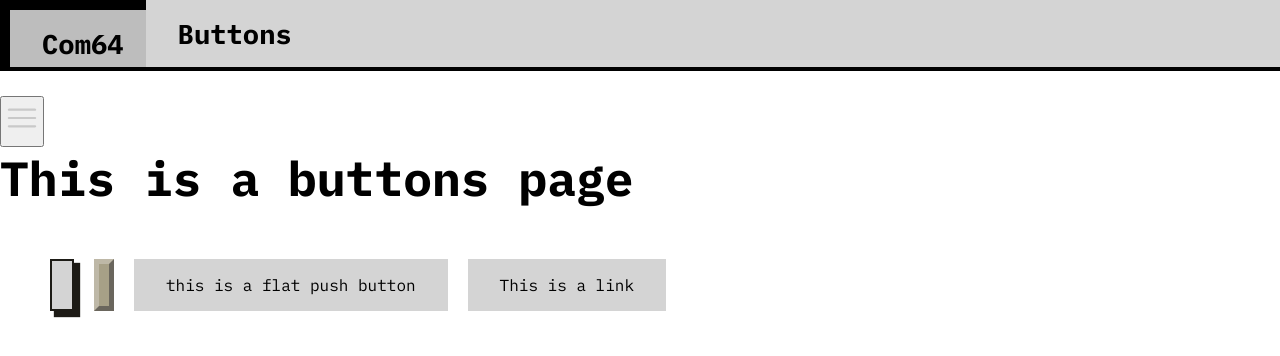
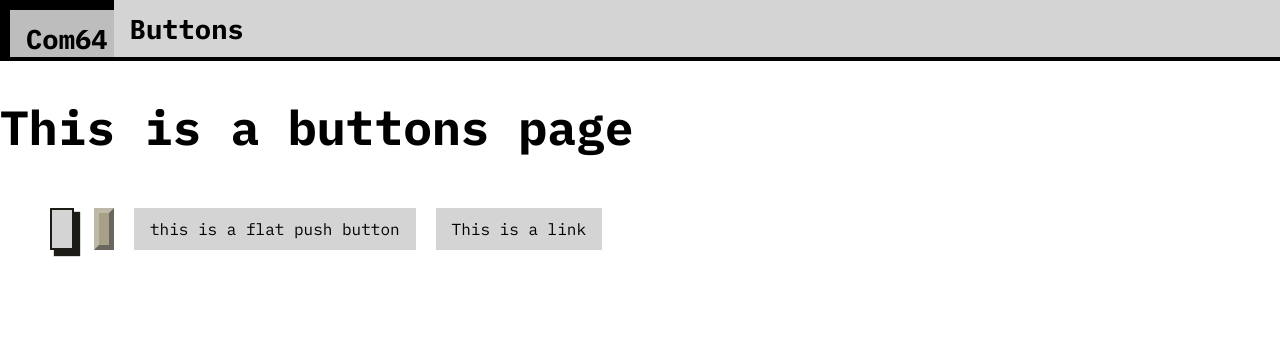
Before and after one commit to TPdkr/tpdkr_sandbox, a React (Vite) app in the folder sandbox/: page /tpdkr_sandbox/buttons in a window 1280 px wide. Shown: the top 356 px of the page. Built offline with nearby package versions, Linux system fonts and the light colour scheme.

Commit message:
fixed bug

```diff
--- a/sandbox/src/components/FlatPushButton.module.css
+++ b/sandbox/src/components/FlatPushButton.module.css
@@ -7,7 +7,7 @@
 }
 
 .FlatPushButtonContents {
-  padding: 1em 2em;
+  padding: 0.7rem 1rem;
   color: var(--onSurface);
   transition: all 150ms ease;
   background-color: var(--surface);
--- a/sandbox/src/components/Navbar.jsx
+++ b/sandbox/src/components/Navbar.jsx
@@ -5,23 +5,19 @@ import { useState } from "react";
 export default function Navbar() {
   const [isNavVisible, setIsNavVisible] = useState(false);
   return (
-    <div>
+    <>
       <button
-        id="open-sidebar-button"
+        className={styles.OpenSidebarButton}
         aria-label="open sidebar"
-        aria-expanded="false"
         aria-controls="navbar"
-        onClick={() => {
-          setIsNavVisible(true);
-          console.log("opening the thing");
-        }}
+        onClick={() => setIsNavVisible(true)}
       >
         <svg
           xmlns="http://www.w3.org/2000/svg"
           height="40px"
           viewBox="0 -960 960 960"
           width="40px"
-          fill="#c9c9c9"
+          fill="#000000"
         >
           <path d="M165.13-254.62q-10.68 0-17.9-7.26-7.23-7.26-7.23-18t7.23-17.86q7.22-7.13 17.9-7.13h629.74q10.68 0 17.9 7.26 7.23 7.26 7.23 18t-7.23 17.87q-7.22 7.12-17.9 7.12H165.13Zm0-200.25q-10.68 0-17.9-7.27-7.23-7.26-7.23-17.99 0-10.74 7.23-17.87 7.22-7.13 17.9-7.13h629.74q10.68 0 17.9 7.27 7.23 7.26 7.23 17.99 0 10.74-7.23 17.87-7.22 7.13-17.9 7.13H165.13Zm0-200.26q-10.68 0-17.9-7.26-7.23-7.26-7.23-18t7.23-17.87q7.22-7.12 17.9-7.12h629.74q10.68 0 17.9 7.26 7.23 7.26 7.23 18t-7.23 17.86q-7.22 7.13-17.9 7.13H165.13Z" />
         </svg>
@@ -44,7 +40,7 @@ export default function Navbar() {
                 height="40px"
                 viewBox="0 -960 960 960"
                 width="40px"
-                fill="#c9c9c9"
+                fill="#000000"
               >
                 <path d="m480-444.62-209.69 209.7q-7.23 7.23-17.5 7.42-10.27.19-17.89-7.42-7.61-7.62-7.61-17.7 0-10.07 7.61-17.69L444.62-480l-209.7-209.69q-7.23-7.23-7.42-17.5-.19-10.27 7.42-17.89 7.62-7.61 17.7-7.61 10.07 0 17.69 7.61L480-515.38l209.69-209.7q7.23-7.23 17.5-7.42 10.27-.19 17.89 7.42 7.61 7.62 7.61 17.7 0 10.07-7.61 17.69L515.38-480l209.7 209.69q7.23 7.23 7.42 17.5.19 10.27-7.42 17.89-7.62 7.61-17.7 7.61-10.07 0-17.69-7.61L480-444.62Z" />
               </svg>
@@ -68,6 +64,6 @@ export default function Navbar() {
         onClick={() => setIsNavVisible(false)}
         aria-hidden="true"
       ></div>
-    </div>
+    </>
   );
 }
--- a/sandbox/src/components/Navbar.module.css
+++ b/sandbox/src/components/Navbar.module.css
@@ -28,7 +28,7 @@ NAVIGATION BAR
   display: flex;
 }
 
-#open-sidebar-button {
+.OpenSidebarButton {
   position: fixed;
   top: 0;
   right: 0;
@@ -58,7 +58,7 @@ NAVIGATION BAR
 }
 
 @media screen and (max-width: 64rem) {
-  #open-sidebar-button,
+  .OpenSidebarButton,
   .CloseSidebarButton {
     display: block;
   }
@@ -71,7 +71,7 @@ NAVIGATION BAR
     height: 100vh;
     width: clamp(50%, 30rem, 100%);
     z-index: 100;
-    border-left: 1px solid var(--onSurface);
+    border-left: 4px solid var(--onSurface);
     transition: right 300ms ease-in-out;
   }
   .Navbar.show {
```
